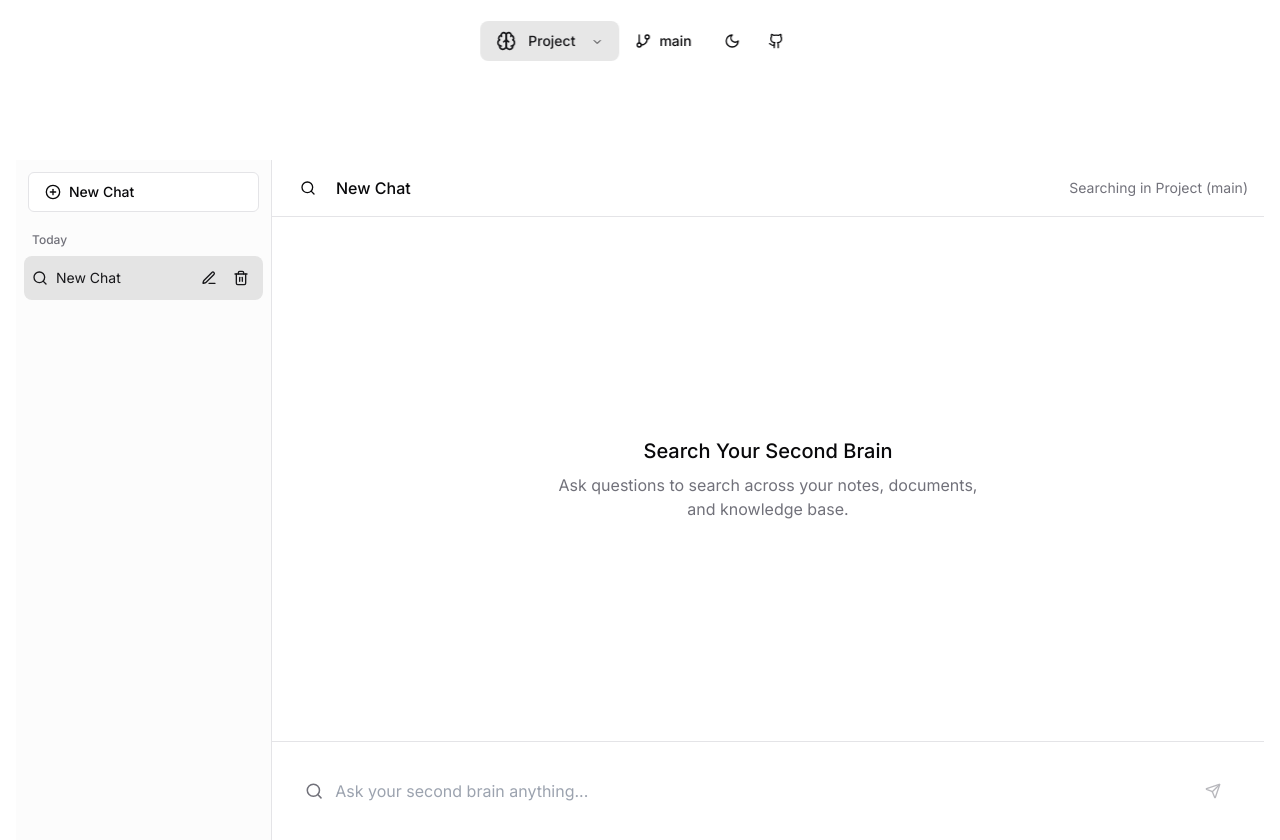
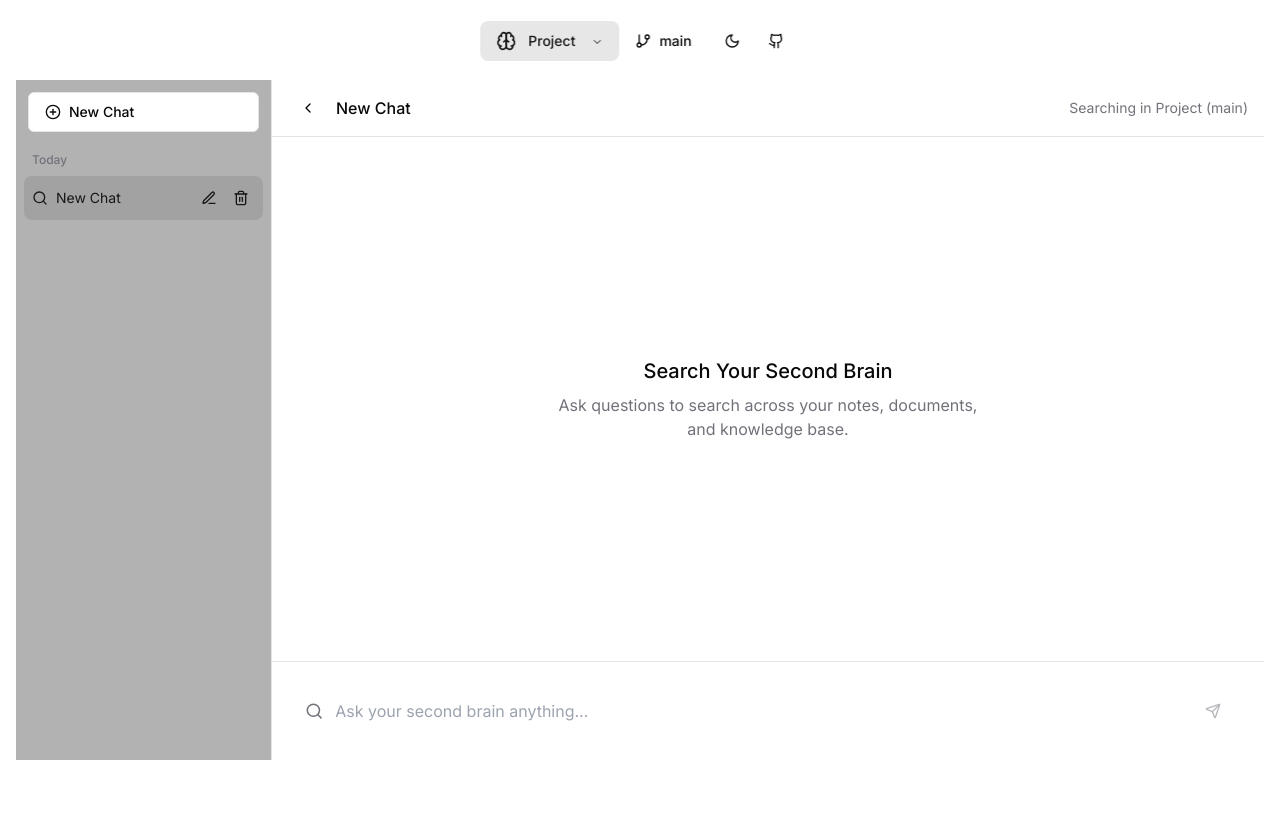
Before and after one commit to RAWx18/Beetle, a Next.js app in the folder beetle_frontend/: page /contribution/search in a window 1280 px wide. Shown: the top 840 px of the page. After the commit the page ends 800 px from the top, so only its background shows below. Built offline with nearby package versions, Linux system fonts and the light colour scheme.

Commit message:
search chat box scrolling overflow fixed
Signed-off-by: RAWx18 <rawx18.dev@gmail.com>

```diff
--- a/beetle_frontend/app/contribution/SearchPage.tsx
+++ b/beetle_frontend/app/contribution/SearchPage.tsx
@@ -9,9 +9,11 @@ const SearchPage = () => {
   const showContent = useAnimateIn(false, 300);
 
   return (
-    <div className="max-w-full mx-auto px-4 pt-24 pb-6">
+    <div className="max-w-full mx-auto px-4 pt-20 overflow-hidden fixed bottom-0 left-0 right-0 h-screen">
       <AnimatedTransition show={showContent} animation="slide-up">
-        <Search />
+        <div className="h-[calc(100vh-80px)]">
+          <Search />
+        </div>
       </AnimatedTransition>
     </div>
   );
--- a/beetle_frontend/components/search/ChatSidebar.tsx
+++ b/beetle_frontend/components/search/ChatSidebar.tsx
@@ -36,7 +36,7 @@ const ChatSidebar: React.FC<ChatSidebarProps> = ({
 }) => {
   return (
     <div className={cn(
-      "h-full bg-muted/30 border-r transition-all duration-300",
+      "h-full bg-black/30 border-r transition-all duration-300",
       showSidebar ? "w-64" : "w-0 overflow-hidden"
     )}>
       <div className="h-full flex flex-col">
--- a/beetle_frontend/components/search/index.tsx
+++ b/beetle_frontend/components/search/index.tsx
@@ -1,7 +1,7 @@
 "use client";
 
 import React, { useState, useEffect } from 'react';
-import { SearchIcon } from 'lucide-react';
+import { ChevronRight, ChevronLeft } from 'lucide-react';
 import { Button } from '@/components/ui/button';
 import { Chat, ChatMessage } from '@/types/chat';
 import { generateId, createNewChat as createNewChatUtil } from '@/utils/chatUtils';
@@ -184,7 +184,7 @@ export const Search: React.FC = () => {
               onClick={toggleSidebar}
               className="mr-2"
             >
-              <SearchIcon size={18} />
+              {showSidebar ? <ChevronLeft size={18} /> : <ChevronRight size={18} />}
             </Button>
             <h2 className="font-medium">
               {activeChat?.title || 'Universal Search'}
```
